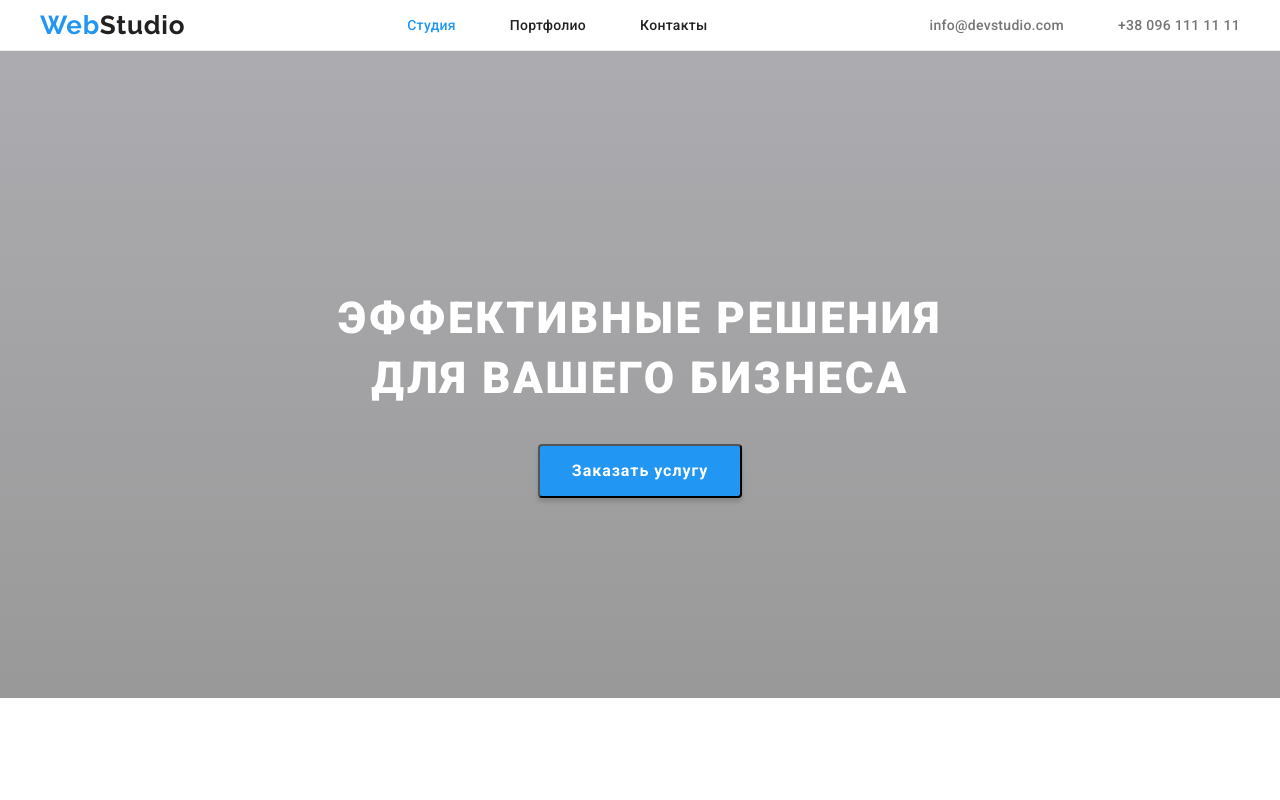
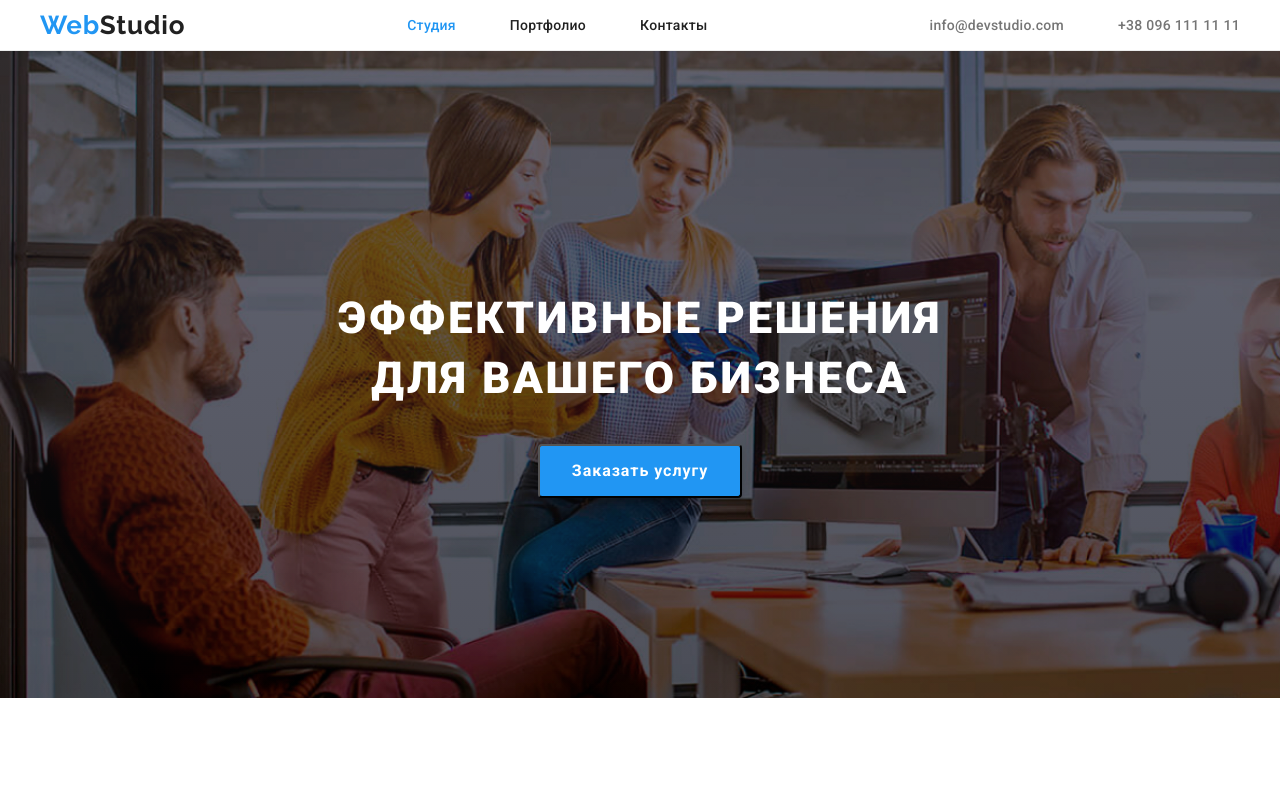
Before and after one commit to zTjamm/goit-markup-hw-04, a plain HTML site: page index.html in a window 1280 px wide. Shown: the top 800 px of the page. Drawn offline with Linux system fonts and the light colour scheme.

Commit message:
Update style.css

```diff
--- a/css/style.css
+++ b/css/style.css
@@ -89,7 +89,7 @@ header {
   align-items: center;
   padding-top: 200px;
   padding-bottom: 200px;
-  background: linear-gradient(rgba(47, 48, 58, 0.4), rgba(0, 0, 0, 0.4)), url(./images/bg.jpg);
+  background: linear-gradient(rgba(47, 48, 58, 0.4), rgba(0, 0, 0, 0.4)), url(../images/bg.jpg);
   background-size: cover;
 }
 .section-one > button a {
```
